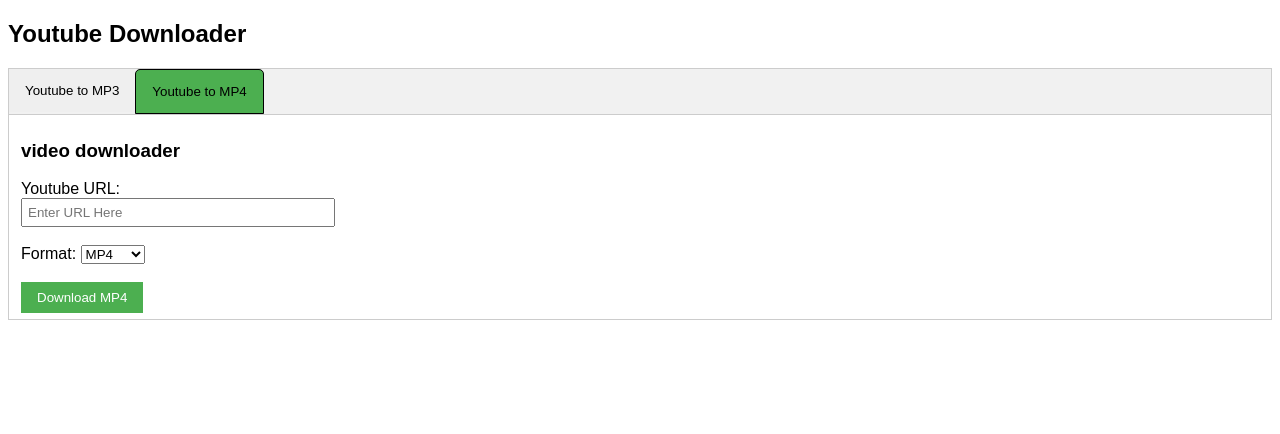
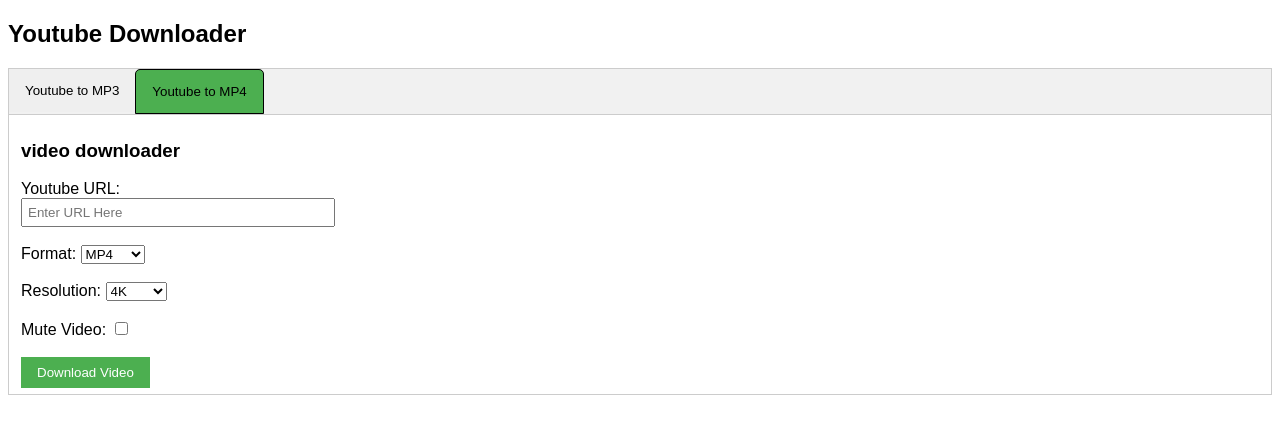
Before and after one commit to amithaisuru/ytdownloader, a Flask app: page / in a window 1280 px wide, after a click on "Youtube to MP4". Shown: the top 434 px of the page. Run offline with Flask 3, Linux system fonts and the light colour scheme.

Commit message:
video resolutions, mute and trim functionalities added

```diff
--- a/Static/script.js
+++ b/Static/script.js
@@ -28,6 +28,7 @@
 
     options[format].forEach(b => {
         let option = document.createElement('option');
+        option.value = b
         option.text = `${b} kbps`;
         bitrate.appendChild(option);
     });
--- a/Static/style.css
+++ b/Static/style.css
@@ -48,9 +48,9 @@
     background-color: #45a049;
 }
 
-div .active {
+.tab button.active {  /* Fixed selector */
     border: 1px solid black;
     border-radius: 5px 5px 0 0;
     background-color: #4CAF50;
-    z-index:2;
+    z-index: 2;
 }
--- a/app.py
+++ b/app.py
@@ -13,16 +13,27 @@
 }
 
 VIDEO_FORMATS = ['mp4', 'webm', 'mkv']
+RESOLUTIONS = {
+    '4k': '2160', '2k': '1440', '1080p': '1080', '720p': '720',
+    '480p': '480', '360p': '360', '244p': '240', '144p': '144'
+}
 
 @app.route('/')
 def home():
-    return render_template('index.html', audio_formats=AUDIO_FORMATS, video_formats=VIDEO_FORMATS)
+    return render_template(
+        'index.html',
+        audio_formats=AUDIO_FORMATS,
+        video_formats=VIDEO_FORMATS,
+        resolutions = RESOLUTIONS.keys()
+    )
 
 @app.route('/download_audio', methods=['POST'])
 def download_audio():
     url = request.form.get('url')
     format_type = request.form.get('format')
     bitrate = request.form.get('bitrate')
+    start_time = request.form.get('start_time', '')
+    end_time = request.form.get('end_time', '')
 
     if not url or not format_type or not bitrate:
         return "Missing required fields. Please fill out all options.", 400
@@ -39,6 +50,10 @@
         }],
         'outtmpl': 'downloads/%(title)s.%(ext)s',
     }
+
+    if start_time and end_time and 'playlist' not in url.lower():
+        ydl_opts['postprocessor_args'] = ['-ss', start_time, '-to', end_time]
+
     try:
         os.makedirs('downloads', exist_ok=True)
         #download and convert he audio
@@ -56,27 +71,42 @@
 def download_video():
     url = request.form.get('url')
     format_type = request.form.get('format')
+    resolution = request.form.get('resolution')
+    mute = request.form.get('mute', 'off') == 'on'
 
-    if not url or not format_type:
+    if not url or not format_type or not resolution:
         return "Missing required fields. Please fill out all options.", 400
-    if format_type not in VIDEO_FORMATS:
+    if format_type not in VIDEO_FORMATS or resolution not in RESOLUTIONS:
         return "Invalid format selected.", 400
 
     ydl_opts = {
-        'format': 'bestvideo[height<=720]+bestaudio/best[height<=720]',  # 720p video + audio
+        'format': f'bestvideo[height<={RESOLUTIONS[resolution]}]+bestaudio/best[height<={RESOLUTIONS[resolution]}]',
         'merge_output_format': format_type,
         'outtmpl': 'downloads/%(title)s.%(ext)s',
     }
+
+    if mute:
+        ydl_opts['format'] = f'bestvideo[height<={RESOLUTIONS[resolution]}]'
+        ydl_opts['postprocessors'] = [{'key': 'FFmpegVideoConvertor', 'preferredformat': format_type}]
 
     try:
         os.makedirs('downloads', exist_ok=True)
         #download and convert he audio
         with yt_dlp.YoutubeDL(ydl_opts) as ydl:
             info = ydl.extract_info(url, download=True) # Download and get video info
+            duration = info.get('duration', 0)  # Get video duration in seconds
+
+            # Enforce duration restrictions
+            if resolution == '4k' and duration > 15 * 60:  # 15 minutes
+                return "4K videos are limited to 15 minutes.", 400
+            if resolution == '2k' and duration > 30 * 60:  # 30 minutes
+                return "2K videos are limited to 30 minutes.", 400
+
             filename = ydl.prepare_filename(info)
             response = send_file(filename, as_attachment=True)
             # os.remove(filename)
             return response
+
     except Exception as e:
         return f"Error downloading video: {str(e)}", 500
 
--- a/templates/index.html
+++ b/templates/index.html
@@ -18,7 +18,7 @@
         <h3>Audio Download</h3>
         <form action="{{ url_for('download_audio' )}}" method="post">
             <label for="url_audio">Youtube URL:</label><br>
-            <input type="text" id="url_audio" name="url" placeholder="Enter URL Here"><br><br>
+            <input type="text" id="url_audio" name="url" placeholder="Enter URL Here" required><br><br>
 
             <label for="format_audio">Format:</label>
             <select name="format" id="format_audio" onchange="updateBitrate()">
@@ -31,7 +31,13 @@
             <!-- Bitrates handled by js -->
             <select name="bitrate" id="bitrate"></select><br><br>
 
-            <input type="submit" value="Download MP3">
+            <label for="start_time">Start Time (e.g., 00:00):</label>
+            <input type="text" id="start_time" name="start_time" placeholder="Optional"><br><br>
+
+            <label for="end_time">End Time (e.g., 01:30):</label>
+            <input type="text" id="end_time" name="end_time" placeholder="Optional"><br><br>
+
+            <input type="submit" value="Download Audio">
         </form>
     </div>
 
@@ -40,7 +46,7 @@
         <h3>video downloader</h3>
         <form action="{{ url_for('download_video')}}" method="post">
             <label for="url">Youtube URL:</label><br>
-            <input type="text" id="url" name="url" placeholder="Enter URL Here"><br><br>
+            <input type="text" id="url_video" name="url" placeholder="Enter URL Here" required><br><br>
 
             <label for="format_video">Format:</label>
             <select name="format" id="format_video">
@@ -49,7 +55,17 @@
                 {% endfor %}
             </select><br><br>
 
-            <input type="submit" value="Download MP4">
+            <label for="resolution">Resolution:</label>
+            <select id="resolution" name="resolution">
+                {% for res in resolutions %}
+                    <option value="{{ res }}">{{ res|upper }}</option>
+                {% endfor %}
+            </select><br><br>
+
+            <label for="mute">Mute Video:</label>
+            <input type="checkbox" id="mute" name="mute"><br><br>
+
+            <input type="submit" value="Download Video">
         </form>
     </div>
 
```
